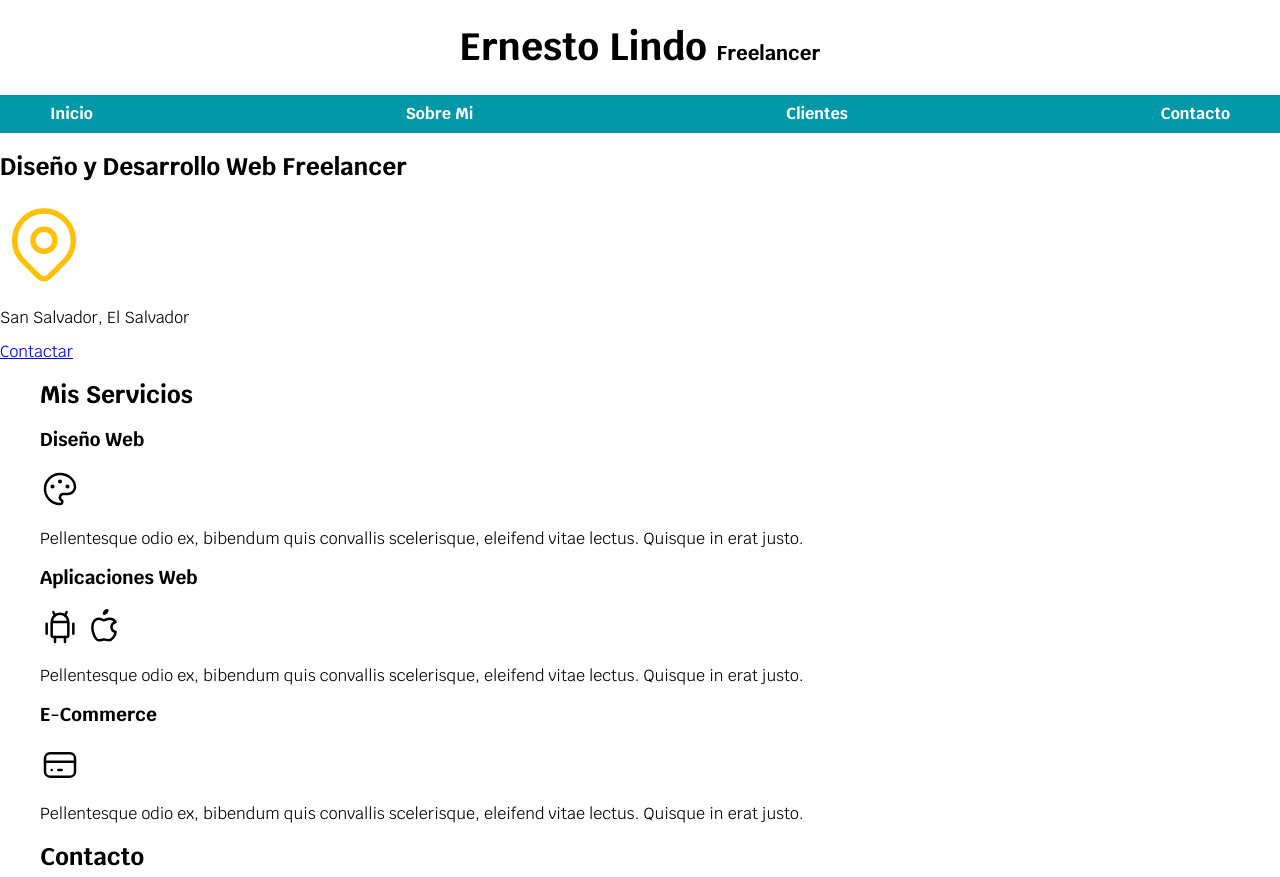
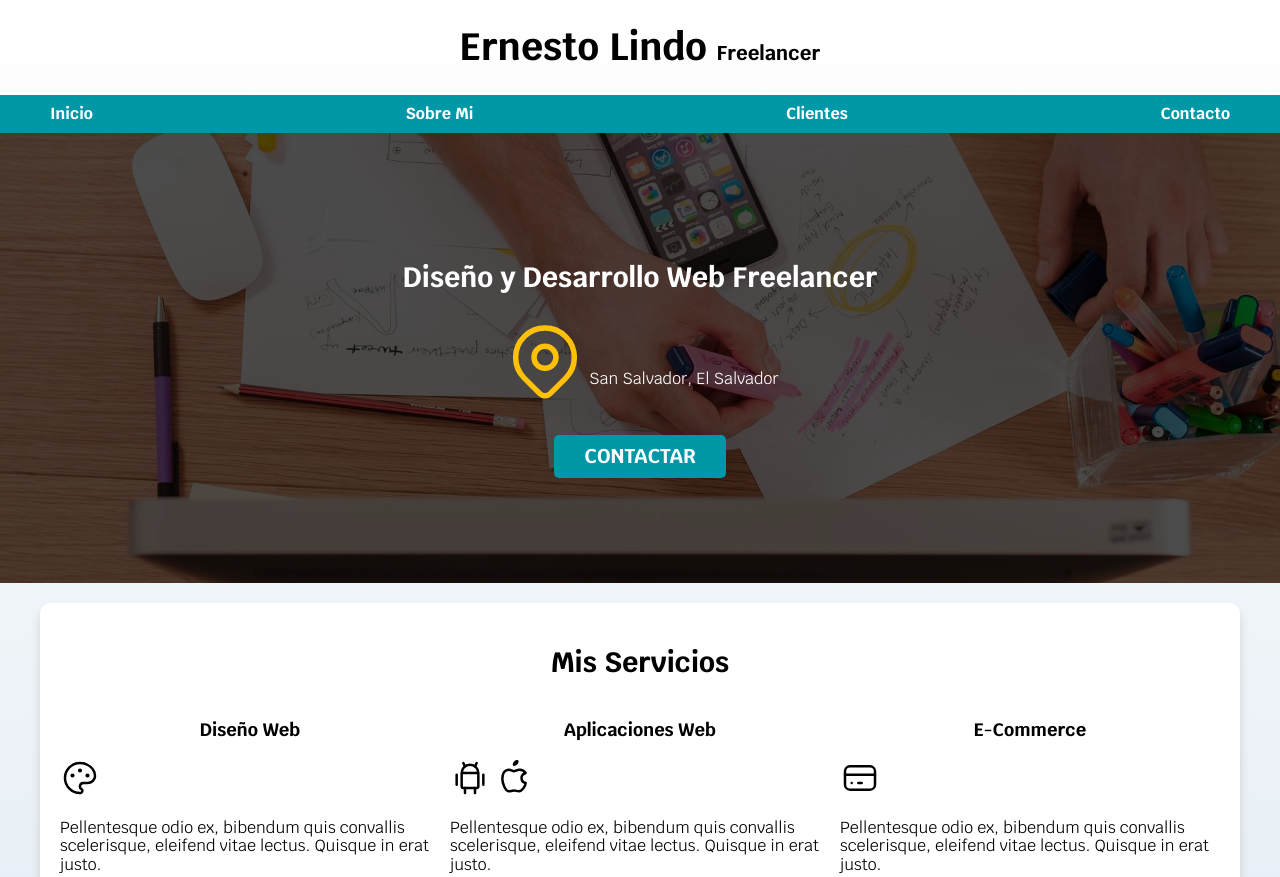
Before and after one commit to ernestolindo/udemy, a plain HTML site: page Desarrollo Web Completo/freelancer/index.html in a window 1280 px wide. Shown: the top 877 px of the page. Drawn offline with Linux system fonts and the light colour scheme.

Commit message:
Desarrollo Web Completo - CSS: Flex, Grid

```diff
--- a/Desarrollo Web Completo/freelancer/css/styles.css
+++ b/Desarrollo Web Completo/freelancer/css/styles.css
@@ -6,30 +6,78 @@
   --gris: #757575;
   --grisClaro: #dfe9f3;
 }
+/* Globales */
 
 html {
   font-size: 62.5%;
+  box-sizing: border-box;
+}
+
+*,
+*::before,
+*::after {
+  box-sizing: inherit;
 }
 
 body {
   font-size: 16px;
   font-family: "Krub", sans-serif;
+  background-image: linear-gradient(to top, var(--grisClaro) 0%, var(--blanco) 100%);
 }
-
-.titulo {
-  text-align: center;
-  font-size: 3.8rem;
-}
-
-.titulo span {
-  font-size: 2rem;
-}
-
 .contenedor {
   max-width: 120rem;
   margin: 0 auto;
 }
 
+.sombra {
+  box-shadow: 0px 7px 10px 0px rgba(163, 163, 163, 0.4);
+  background-color: var(--blanco);
+  padding: 2rem;
+  border-radius: 1rem;
+}
+
+.boton {
+  background-color: var(--secundario);
+  color: var(--blanco);
+  padding: 1rem 3rem;
+  margin-top: 3rem;
+  font-size: 2rem;
+  text-decoration: none;
+  text-transform: uppercase;
+  font-weight: bold;
+  border-radius: 0.5rem;
+  width: 90%;
+  text-align: center;
+}
+
+@media (min-width: 768px) {
+  .boton {
+    width: auto;
+  }
+}
+/* Tipografia */
+h1 {
+  font-size: 3.8rem;
+}
+h2 {
+  font-size: 2.8rem;
+}
+h3 {
+  font-size: 1.8rem;
+}
+
+h1,
+h2,
+h3 {
+  text-align: center;
+}
+
+/* Titulo */
+.titulo span {
+  font-size: 2rem;
+}
+
+/* Navegacion principal */
 .nav-bg {
   background-color: var(--secundario);
 }
@@ -58,3 +106,46 @@ body {
   background-color: var(--primario);
   color: var(--oscuro);
 }
+/* Contenido Hero */
+.hero {
+  background-image: url(../img/hero.jpg);
+  background-repeat: no-repeat;
+  background-size: cover;
+  height: 450px;
+  padding: 20px;
+  position: relative;
+  margin-bottom: 2rem;
+}
+
+.contenido-hero {
+  position: absolute;
+  background-color: rgb(0 0 0 / 70%);
+  top: 0;
+  right: 0;
+  left: 0;
+  bottom: 0;
+  display: flex;
+  flex-direction: column;
+  align-items: center;
+  justify-content: center;
+}
+
+.contenido-hero h2,
+.contenido-hero p {
+  color: var(--blanco);
+}
+
+.contenido-hero .ubicacion {
+  display: flex;
+  align-items: flex-end;
+}
+
+/* Servicios */
+
+@media (min-width: 768px) {
+  .servicios {
+    display: grid;
+    grid-template-columns: repeat(3, 1fr);
+    column-gap: 1rem;
+  }
+}
--- a/Desarrollo Web Completo/freelancer/index.html
+++ b/Desarrollo Web Completo/freelancer/index.html
@@ -1,15 +1,17 @@
 <!DOCTYPE html>
 <html lang="en">
-
   <head>
-  <meta charset="UTF-8">
-  <meta name="viewport" content="width=device-width, initial-scale=1.0">
+    <meta charset="UTF-8" />
+    <meta name="viewport" content="width=device-width, initial-scale=1.0" />
     <title>Diseñador Freelancer</title>
-  <link rel="preload" href="css/normalize.css" as="style">
-  <link rel="stylesheet" href="css/normalize.css">
-  <link href="https://fonts.googleapis.com/css2?family=Krub:wght@400;700&display=swap" rel="stylesheet">
-  <link rel="preload" href="css/styles.css" as="style">
-  <link href="css/styles.css" rel="stylesheet">
+    <link rel="preload" href="css/normalize.css" as="style" />
+    <link rel="stylesheet" href="css/normalize.css" />
+    <link
+      href="https://fonts.googleapis.com/css2?family=Krub:wght@400;700&display=swap"
+      rel="stylesheet"
+    />
+    <link rel="preload" href="css/styles.css" as="style" />
+    <link href="css/styles.css" rel="stylesheet" />
   </head>
 
   <body>
@@ -30,17 +32,29 @@
       <div class="contenido-hero">
         <h2>Diseño y Desarrollo Web <span> Freelancer</span></h2>
         <div class="ubicacion">
-        <svg xmlns="http://www.w3.org/2000/svg" class="icon icon-tabler icon-tabler-map-pin" width="88" height="88"
-          viewBox="0 0 24 24" stroke-width="1.5" stroke="#FFC107" fill="none" stroke-linecap="round"
-          stroke-linejoin="round">
+          <svg
+            xmlns="http://www.w3.org/2000/svg"
+            class="icon icon-tabler icon-tabler-map-pin"
+            width="88"
+            height="88"
+            viewBox="0 0 24 24"
+            stroke-width="1.5"
+            stroke="#FFC107"
+            fill="none"
+            stroke-linecap="round"
+            stroke-linejoin="round"
+          >
             <path stroke="none" d="M0 0h24v24H0z" />
             <circle cx="12" cy="11" r="3" />
-          <path d="M17.657 16.657L13.414 20.9a1.998 1.998 0 0 1 -2.827 0l-4.244-4.243a8 8 0 1 1 11.314 0z" />
+            <path
+              d="M17.657 16.657L13.414 20.9a1.998 1.998 0 0 1 -2.827 0l-4.244-4.243a8 8 0 1 1 11.314 0z"
+            />
           </svg>
           <p>San Salvador, El Salvador</p>
         </div>
         <a class="boton" href="#">Contactar</a>
-    </div> <!-- .contenido-hero -->
+      </div>
+      <!-- .contenido-hero -->
     </section>
 
     <main class="contenedor sombra">
@@ -50,27 +64,48 @@
         <section class="servicio">
           <h3>Diseño Web</h3>
           <div class="iconos">
-          <svg xmlns="http://www.w3.org/2000/svg" class="icon icon-tabler icon-tabler-palette" width="40" height="40"
-            viewBox="0 0 24 24" stroke-width="1.5" stroke="#000000" fill="none" stroke-linecap="round"
-            stroke-linejoin="round">
+            <svg
+              xmlns="http://www.w3.org/2000/svg"
+              class="icon icon-tabler icon-tabler-palette"
+              width="40"
+              height="40"
+              viewBox="0 0 24 24"
+              stroke-width="1.5"
+              stroke="#000000"
+              fill="none"
+              stroke-linecap="round"
+              stroke-linejoin="round"
+            >
               <path stroke="none" d="M0 0h24v24H0z" />
               <path
-              d="M12 21a9 9 0 1 1 0 -18a9 8 0 0 1 9 8a4.5 4 0 0 1 -4.5 4h-2.5a2 2 0 0 0 -1 3.75a1.3 1.3 0 0 1 -1 2.25" />
+                d="M12 21a9 9 0 1 1 0 -18a9 8 0 0 1 9 8a4.5 4 0 0 1 -4.5 4h-2.5a2 2 0 0 0 -1 3.75a1.3 1.3 0 0 1 -1 2.25"
+              />
               <circle cx="7.5" cy="10.5" r=".5" fill="currentColor" />
               <circle cx="12" cy="7.5" r=".5" fill="currentColor" />
               <circle cx="16.5" cy="10.5" r=".5" fill="currentColor" />
             </svg>
           </div>
-        <p> Pellentesque odio ex, bibendum quis convallis scelerisque, eleifend vitae lectus. Quisque in erat justo.
+          <p>
+            Pellentesque odio ex, bibendum quis convallis scelerisque, eleifend vitae lectus.
+            Quisque in erat justo.
           </p>
         </section>
 
         <section class="servicio">
           <h3>Aplicaciones Web</h3>
           <div class="iconos">
-          <svg xmlns="http://www.w3.org/2000/svg" class="icon icon-tabler icon-tabler-brand-android" width="40"
-            height="40" viewBox="0 0 24 24" stroke-width="1.5" stroke="#000000" fill="none" stroke-linecap="round"
-            stroke-linejoin="round">
+            <svg
+              xmlns="http://www.w3.org/2000/svg"
+              class="icon icon-tabler icon-tabler-brand-android"
+              width="40"
+              height="40"
+              viewBox="0 0 24 24"
+              stroke-width="1.5"
+              stroke="#000000"
+              fill="none"
+              stroke-linecap="round"
+              stroke-linejoin="round"
+            >
               <path stroke="none" d="M0 0h24v24H0z" />
               <line x1="4" y1="10" x2="4" y2="16" />
               <line x1="20" y1="10" x2="20" y2="16" />
@@ -81,25 +116,46 @@
               <line x1="15" y1="18" x2="15" y2="21" />
             </svg>
 
-          <svg xmlns="http://www.w3.org/2000/svg" class="icon icon-tabler icon-tabler-brand-apple" width="40"
-            height="40" viewBox="0 0 24 24" stroke-width="1.5" stroke="#000000" fill="none" stroke-linecap="round"
-            stroke-linejoin="round">
+            <svg
+              xmlns="http://www.w3.org/2000/svg"
+              class="icon icon-tabler icon-tabler-brand-apple"
+              width="40"
+              height="40"
+              viewBox="0 0 24 24"
+              stroke-width="1.5"
+              stroke="#000000"
+              fill="none"
+              stroke-linecap="round"
+              stroke-linejoin="round"
+            >
               <path stroke="none" d="M0 0h24v24H0z" />
               <path
-              d="M9 7c-3 0-4 3-4 5.5 0 3 2 7.5 4 7.5 1.088-.046 1.679-.5 3-.5 1.312 0 1.5.5 3 .5s4-3 4-5c-.028-.01-2.472-.403-2.5-3-.019-2.17 2.416-2.954 2.5-3-1.023-1.492-2.951-1.963-3.5-2-1.433-.111-2.83 1-3.5 1-.68 0-1.9-1-3-1z" />
+                d="M9 7c-3 0-4 3-4 5.5 0 3 2 7.5 4 7.5 1.088-.046 1.679-.5 3-.5 1.312 0 1.5.5 3 .5s4-3 4-5c-.028-.01-2.472-.403-2.5-3-.019-2.17 2.416-2.954 2.5-3-1.023-1.492-2.951-1.963-3.5-2-1.433-.111-2.83 1-3.5 1-.68 0-1.9-1-3-1z"
+              />
               <path d="M12 4a2 2 0 0 0 2 -2a2 2 0 0 0 -2 2" />
             </svg>
           </div>
-        <p> Pellentesque odio ex, bibendum quis convallis scelerisque, eleifend vitae lectus. Quisque in erat justo.
+          <p>
+            Pellentesque odio ex, bibendum quis convallis scelerisque, eleifend vitae lectus.
+            Quisque in erat justo.
           </p>
         </section>
 
         <section class="servicio">
           <h3>E-Commerce</h3>
           <div class="iconos">
-          <svg xmlns="http://www.w3.org/2000/svg" class="icon icon-tabler icon-tabler-credit-card" width="40"
-            height="40" viewBox="0 0 24 24" stroke-width="1.5" stroke="#000000" fill="none" stroke-linecap="round"
-            stroke-linejoin="round">
+            <svg
+              xmlns="http://www.w3.org/2000/svg"
+              class="icon icon-tabler icon-tabler-credit-card"
+              width="40"
+              height="40"
+              viewBox="0 0 24 24"
+              stroke-width="1.5"
+              stroke="#000000"
+              fill="none"
+              stroke-linecap="round"
+              stroke-linejoin="round"
+            >
               <path stroke="none" d="M0 0h24v24H0z" />
               <rect x="3" y="5" width="18" height="14" rx="3" />
               <line x1="3" y1="10" x2="21" y2="10" />
@@ -107,10 +163,13 @@
               <line x1="11" y1="15" x2="13" y2="15" />
             </svg>
           </div>
-        <p> Pellentesque odio ex, bibendum quis convallis scelerisque, eleifend vitae lectus. Quisque in erat justo.
+          <p>
+            Pellentesque odio ex, bibendum quis convallis scelerisque, eleifend vitae lectus.
+            Quisque in erat justo.
           </p>
         </section>
-    </div> <!--.servicios-->
+      </div>
+      <!--.servicios-->
 
       <section>
         <h2>Contacto</h2>
@@ -122,40 +181,36 @@
             <div class="contenedor-campos">
               <div class="campo">
                 <label>Nombre</label>
-              <input class="input-text" type="text" placeholder="Tu Nombre">
+                <input class="input-text" type="text" placeholder="Tu Nombre" />
               </div>
 
               <div class="campo">
                 <label>Teléfono</label>
-              <input class="input-text" type="tel" placeholder="Tu Teléfono">
+                <input class="input-text" type="tel" placeholder="Tu Teléfono" />
               </div>
 
               <div class="campo">
                 <label>Correo</label>
-              <input class="input-text" type="email" placeholder="Tu Email">
+                <input class="input-text" type="email" placeholder="Tu Email" />
               </div>
 
               <div class="campo">
                 <label>Mensaje</label>
                 <textarea class="input-text"></textarea>
               </div>
-          </div> <!-- .contenedor-campos -->
+            </div>
+            <!-- .contenedor-campos -->
 
             <div class="alinear-derecha flex">
-            <input class="boton w-sm-100" type="submit" value="Enviar">
+              <input class="boton w-sm-100" type="submit" value="Enviar" />
             </div>
           </fieldset>
         </form>
       </section>
-
     </main>
 
     <footer class="footer">
       <p>Todos los derechos reservados. Ernesto Lindo Freelancer</p>
     </footer>
-
-
-
   </body>
-
 </html>
```
Lines whose indentation alone changed are shown as unchanged.
